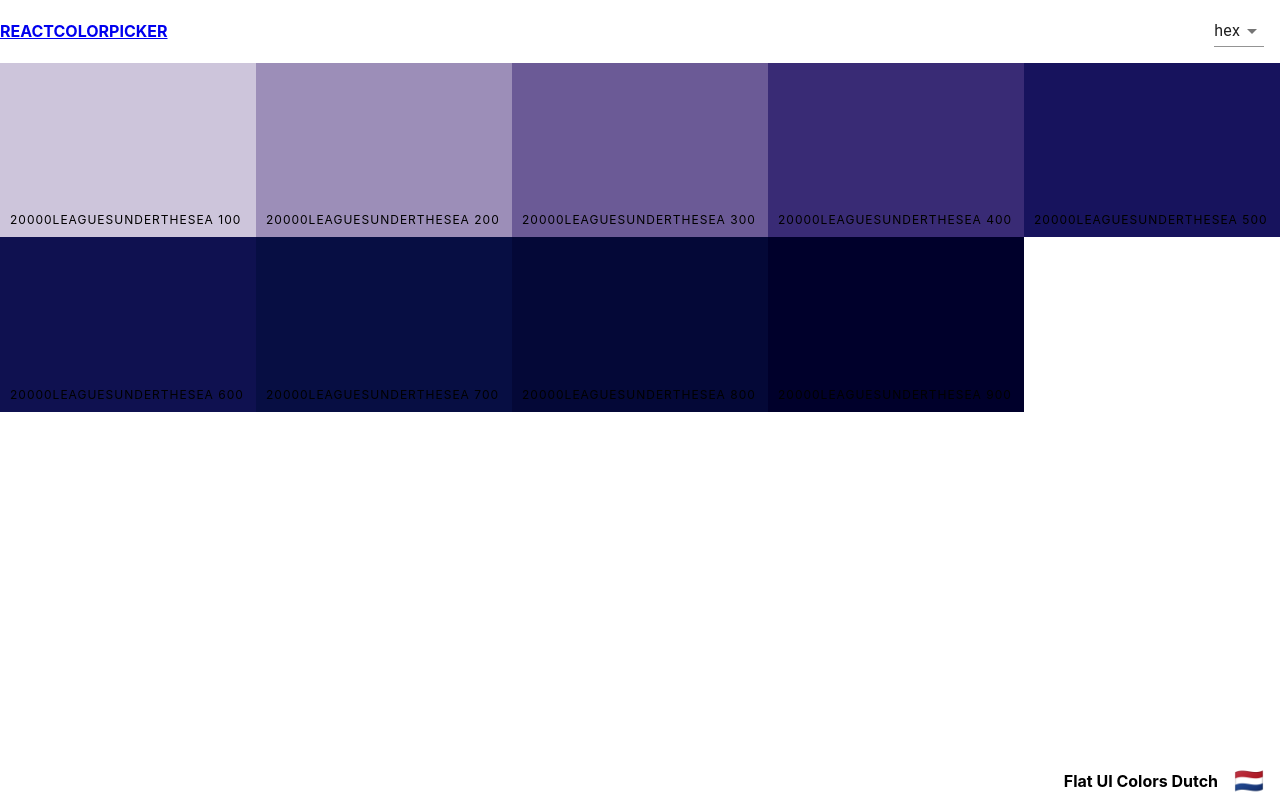
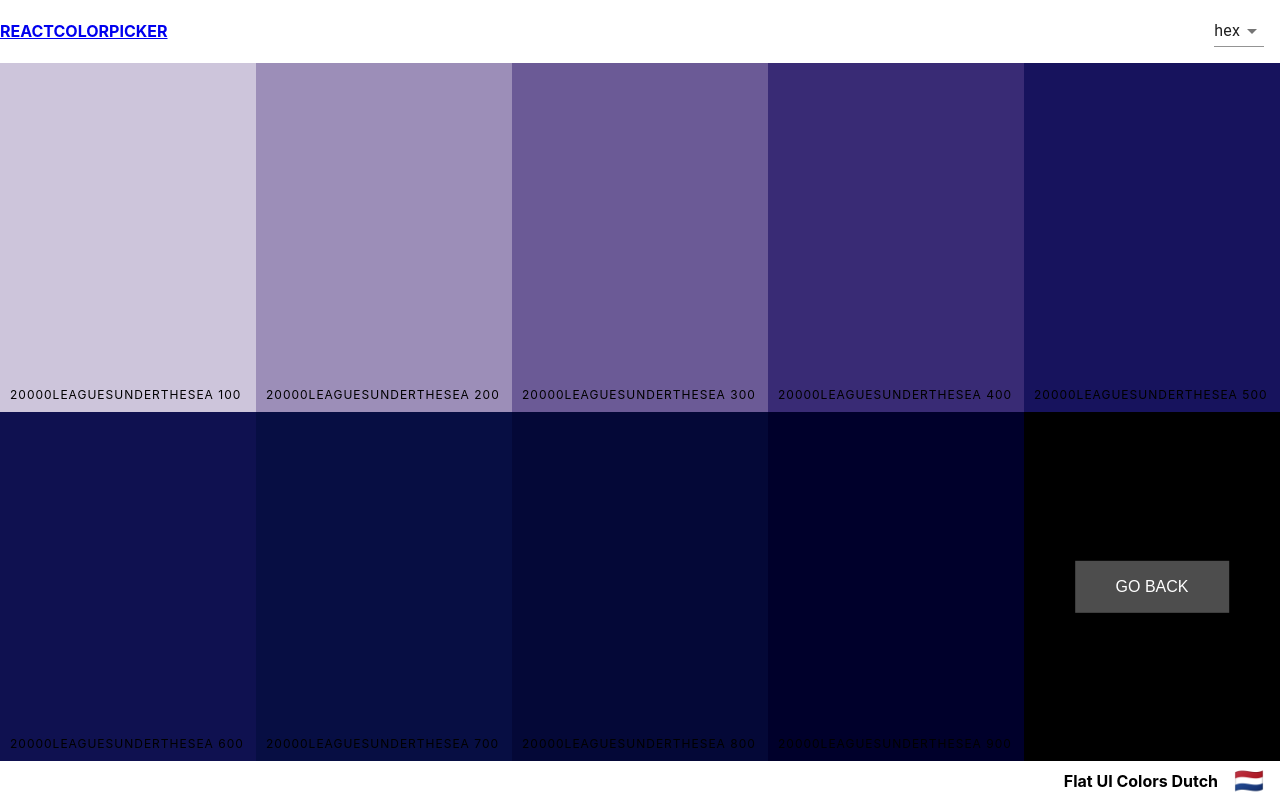
Before and after one commit to timwbodine/color-palette, a React (Create React App) app: page /palette/flat-ui-colors-dutch/20000leaguesunderthesea in a window 1280 px wide. Built offline with nearby package versions, Linux system fonts and the light colour scheme.

Commit message:
add back button to single color palette

```diff
--- a/src/App.js
+++ b/src/App.js
@@ -18,7 +18,7 @@ class App extends Component {
   render() {
     return (
       <Switch>
-        <Route exact path='/palette/:id/:colorid' render={(routeProps) => <SingleColorPalette palette={this.findColorPalette(routeProps.match.params.id, routeProps.match.params.colorid)}/>}/>
+        <Route exact path='/palette/:id/:colorid' render={(routeProps) => <SingleColorPalette routeProps={routeProps} palette={this.findColorPalette(routeProps.match.params.id, routeProps.match.params.colorid)}/>}/>
         <Route exact path='/' render={(routeProps) => <PaletteList palettes={seedColors} {...routeProps}/>}/>
         <Route exact path='/palette/:id'
            render={(routeProps) => <Palette palette={generatePalette(this.findPalette(routeProps.match.params.id))}/>}/>
--- a/src/ColorBox.css
+++ b/src/ColorBox.css
@@ -6,8 +6,11 @@
     position: relative;
     cursor: pointer;
 }
+.SingleColorPalette .ColorBox {
+    height: 50%;
+}
 
-.copy-button {
+.copy-button, .back-button {
     width: 60%;
     height: 15%;
     position: absolute;
@@ -25,6 +28,9 @@
     color: white;
     text-transform: uppercase;
     border: none;
+}
+
+.copy-button {
     opacity: 0;
 }
 
--- a/src/SingleColorPalette.js
+++ b/src/SingleColorPalette.js
@@ -3,15 +3,20 @@ import ColorBox from './ColorBox';
 import './Palette.css';
 import Navbar from './Navbar';
 import PaletteFooter from './PaletteFooter';
+import { Link } from 'react-router-dom';
 
 class SingleColorPalette extends Component {
     constructor(props) {
         super(props)
         this.state={format:"hex"};
         this.changeFormat = this.changeFormat.bind(this);
+        this.handleClick = this.handleClick.bind(this);
     }
     changeFormat(format) {
         this.setState({format:format});
+    }
+    handleClick(evt) {
+        return this.props.routeProps.history.goBack();
     }
     render() {
         const {palette} = this.props.palette;
@@ -22,7 +27,7 @@ class SingleColorPalette extends Component {
             <ColorBox hidden={true} background={color[format]} name={color.name} paletteId={color.paletteId} colorId={color.id} key={color.id} />
         ));
         return (
-            <div className="Palette">
+            <div className="Palette SingleColorPalette">
                 <Navbar
                     format={format}
                     changeFormat={this.changeFormat}
@@ -30,6 +35,12 @@ class SingleColorPalette extends Component {
                 />
                 <div className="Palette-colors">
                     {colorBoxes}
+                    <div style={{background: "black"}} className="ColorBox">
+                        <div className="clearfix">.</div>
+                        <div className="copy-container">
+                            <button onClick={this.handleClick} className='back-button'>Go Back</button>
+                        </div>
+                    </div>
                 </div>
                 <PaletteFooter emoji= {emoji} paletteName= {paletteName} />
             </div>
```
